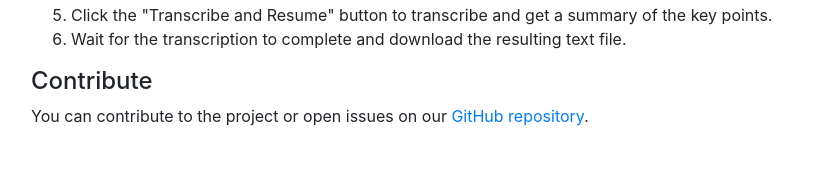
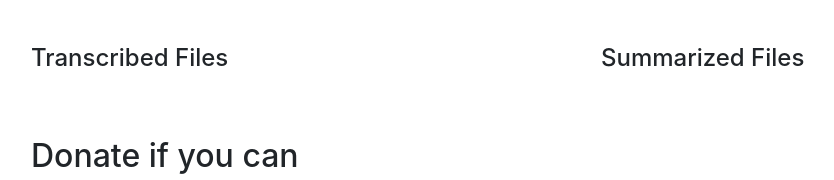
Before and after one commit to popsolutions/gordo-helper, a Flask app: page / in a window 1280 px wide. Shown: the part 1323-1503 px from the top of the page, without its empty margins (54-888 px from the left). Before the commit the page ends 1449 px from the top, so only its background shows below. Run offline with Flask 3, Linux system fonts and the light colour scheme; some libraries are stand-ins or nearby versions.

Commit message:
Give me the money

```diff
--- a/templates/index.html
+++ b/templates/index.html
@@ -15,6 +15,12 @@
     <h4>Upload your mp4 or m4a or mp3 or ogg file from a meeting and get the transcription</h4></br></br>
     <h6>So if you think this is a good tool please, submit a feature request so we keep improving this software. Send an email to <a href="mailto:m@pop.coop">m@pop.coop</a> with your request</br></h6>
     <h6>Unfortunately this AI model is running in my LAPTOP but please, if you can donate to use to get proper hardware, I'll appreciate. Also, it can be unstable, as it is running in my laptop</h6></br>
+    <form action="https://www.paypal.com/donate" method="post" target="_top">
+<input type="hidden" name="hosted_button_id" value="UGC66B9GBHUTA" />
+<input type="image" src="https://www.paypalobjects.com/en_US/i/btn/btn_donate_LG.gif" border="0" name="submit" title="PayPal - The safer, easier way to pay online!" alt="Donate with PayPal button" />
+<img alt="" border="0" src="https://www.paypal.com/en_BR/i/scr/pixel.gif" width="1" height="1" />
+</form>
+
     </br>
     </br>
     <h1>¯\_(ツ)_/¯</h1></br></br></br>
@@ -93,7 +99,14 @@
     </div>
 
     <div class="mt-5">
-        <h4>Documentation</h4>
+        <h2>Donate if you can</h2>
+	<form action="https://www.paypal.com/donate" method="post" target="_top">
+<input type="hidden" name="hosted_button_id" value="UGC66B9GBHUTA" />
+<input type="image" src="https://www.paypalobjects.com/en_US/i/btn/btn_donate_LG.gif" border="0" name="submit" title="PayPal - The safer, easier way to pay online!" alt="Donate with PayPal button" />
+<img alt="" border="0" src="https://www.paypal.com/en_BR/i/scr/pixel.gif" width="1" height="1" />
+</form>
+
+	<h4>Documentation</h4>
         <p>This tool helps you transcribe audio files (mp4, m4a, mp3, ogg) from meetings. Follow these steps:</p>
         <ol>
             <li>Select the transcription language from the dropdown menu.</li>
```
